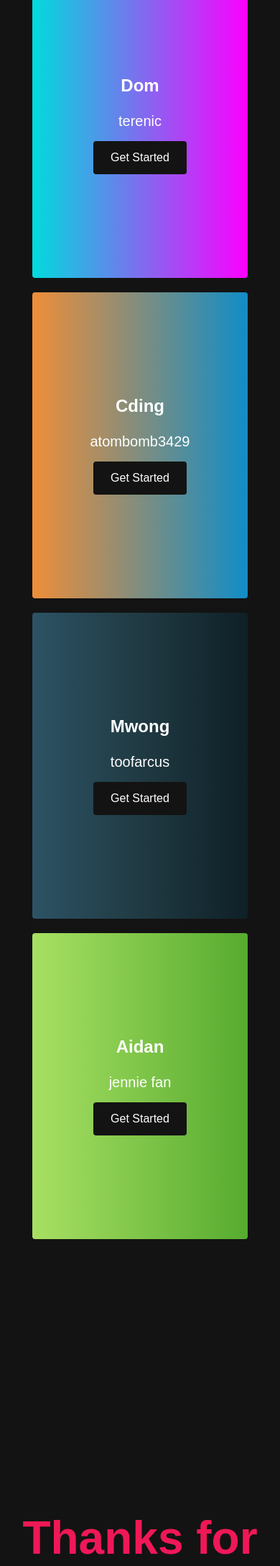
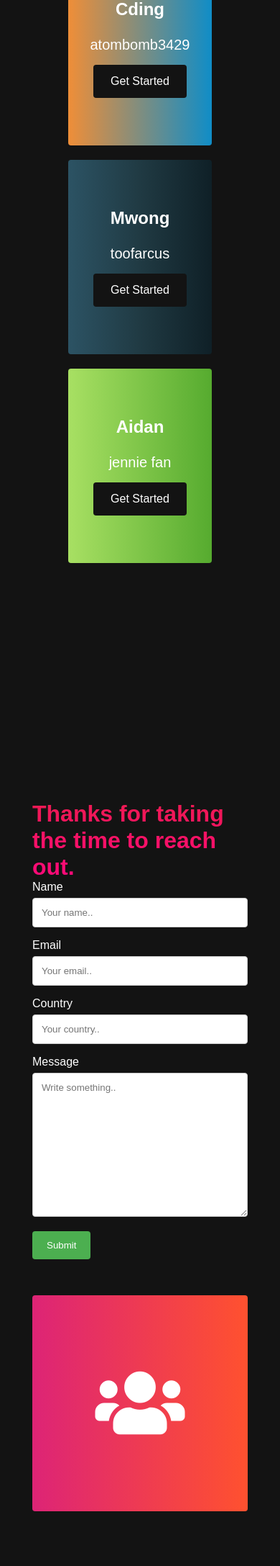
Before and after one commit to dslguo/DG-Website-JS, a PHP site: page / in a window 390 px wide. Shown: the part 2985-5160 px from the top of the page at 72% size. Run offline with PHP 8.4, Linux system fonts and the light colour scheme.

Commit message:
fixed all mobile screen size formatting issues
reachout section changed to be separate from main__container and main__content.

main img made smaller, main content heading about me made smaller.h2 made smaller. services cards split into 2 at a bigger screen size and into 1 column at a smaller screen size.

```diff
--- a/index.html
+++ b/index.html
@@ -118,9 +118,9 @@
     </div>
 
     <!-- Reachout Section -->
-    <div class="main" id="contact">
-      <div class="main__container">
-        <div class="main__content">
+    <div class="reachout" id="contact">
+      <div class="reachout__container">
+        <div class="reachout__content">
           <h1 id="reachout">Thanks for taking the time to reach out.</h1>
           <!-- <button class="main__btn"><a href="#">Sign Up</a></button> -->
           <!--  -->
@@ -166,8 +166,8 @@
             <input type="submit" value="Submit" />
           </form>
         </div>
-        <div class="main__img--container">
-          <div class="main__img--card" id="card-2">
+        <div class="reachout__img--container">
+          <div class="reachout__img--card" id="reachout__card">
             <i class="fas fa-users"></i>
           </div>
         </div>
--- a/styles.css
+++ b/styles.css
@@ -440,14 +440,6 @@
   font-size: 14rem;
 }
 
-#card-2 {
-  margin: 80px;
-  background: #ff512f;
-  /* copy pasted from from uigradients.com */
-  background: -webkit-linear-gradient(to right, #dd2476, #ff512f);
-  background: linear-gradient(to right, #dd2476, #ff512f);
-}
-
 /* Mobile Responsiveness */
 @media screen and (max-width: 1100px) {
   .main__container {
@@ -492,7 +484,7 @@
 
 @media screen and (max-width: 480px) {
   .main__img--card {
-    width: 250px;
+    width: 200px;
     height: 250px;
   }
 
@@ -502,12 +494,13 @@
   }
 
   .main__content h1 {
-    font-size: 4rem;
+    font-size: 2rem;
     margin-top: 3rem;
   }
 
   .main__content h2 {
-    font-size: 2rem;
+    font-size: 1.2rem;
+    justify-content: center;
   }
 
   .main__content p {
@@ -651,9 +644,131 @@
 
 @media screen and (max-width: 768px) {
   .services__wrapper {
+    grid-template-columns: 1fr 1fr;
+  }
+
+  .services__card {
+    margin: 10px;
+    height: 270px;
+    width: 200px;
+    border-radius: 4px;
+    display: flex;
+    flex-direction: column;
+    justify-content: center;
+    color: #fff;
+    background-image: linear-gradient(to right, #00dbde 0%, #fc00ff 100%);
+    transition: 0.3s ease-in;
+  }
+}
+
+@media screen and (max-width: 450px) {
+  .services__wrapper {
     grid-template-columns: 1fr;
   }
 }
+
+.reachout {
+  background-color: #131313;
+  padding: 10rem 0;
+}
+
+.reachout__container {
+  display: grid;
+  grid-template-columns: 1fr 1fr;
+  align-items: center;
+  justify-content: center;
+  margin: 0 auto;
+  height: 90%;
+  z-index: 1;
+  width: 100%;
+  max-width: 1300px;
+  padding: 0 50px;
+}
+
+.reachout__content {
+  color: #fff;
+  width: 100%;
+}
+
+.reachout__content h1 {
+  font-size: 2rem;
+  background-color: #fe3b6f;
+  background-image: linear-gradient(to top, #ff087b 0%, #ed1a52 100%);
+  -webkit-background-clip: text;
+  -moz-background-clip: text;
+  -webkit-text-fill-color: transparent;
+  -moz-text-fill-color: transparent;
+  /* text-transform: uppercase; */
+  /* margin-bottom: 32px; */
+}
+
+.reachout__img--container {
+  text-align: center;
+  /* margin-left: auto;
+  margin-right: auto; */
+  margin: auto;
+}
+
+#reachout__card {
+  margin-top: 50px;
+  /* margin: 80px; */
+  background: #ff512f;
+  /* copy pasted from from uigradients.com */
+  background: -webkit-linear-gradient(to right, #dd2476, #ff512f);
+  background: linear-gradient(to right, #dd2476, #ff512f);
+}
+
+.reachout__img--card {
+  padding: 0px;
+  /* margin: 10px; */
+  height: 300px;
+  width: 300px;
+  border-radius: 4px;
+  display: flex;
+  flex-direction: column;
+  justify-content: center;
+  color: #fff;
+  background-image: linear-gradient(to right, #00dbde 0%, #fc00ff 100%);
+}
+
+.reachout__img--card i {
+  font-size: 100px;
+}
+
+@media screen and (max-width: 960px) {
+  .reachout__container {
+    grid-template-columns: 1fr;
+  }
+  .reachout__img--container {
+    display: flex;
+    justify-content: center;
+  }
+  .reachout__img--card {
+    border-radius: 4px;
+    margin: auto;
+    height: 300px;
+    width: 300px;
+  }
+}
+
+@media screen and (max-width: 480px) {
+  .reachout__img--container {
+    display: flex;
+    justify-content: center;
+  }
+  .reachout__img--card {
+    border-radius: 4px;
+    margin: auto;
+    height: 300px;
+    width: 300px;
+  }
+}
+
+/* .main__content p {
+  margin-top: 1rem;
+  font-size: 1rem;
+  font-weight: 500;
+} */
 
 /* Say Hello reachout Section */
 /* Input form starts */
```
